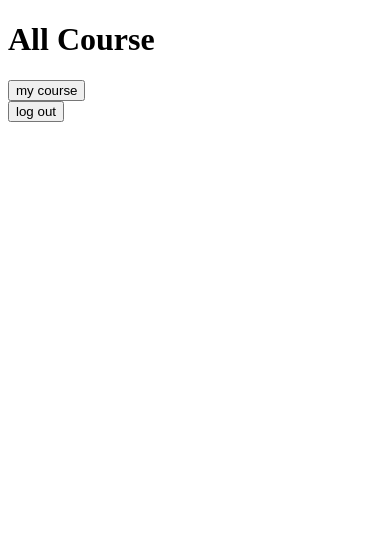
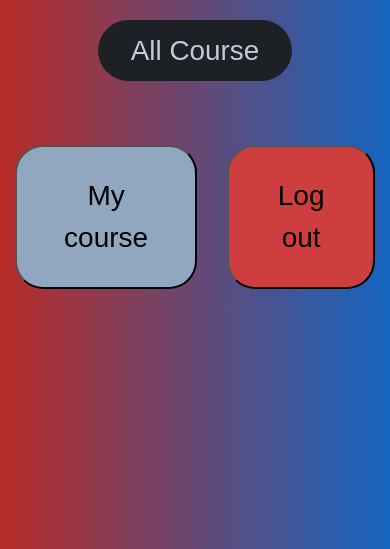
Before and after one commit to 6410685223/CN331-as2, a Django app: page /course/ in a window 390 px wide. Shown: the top 549 px of the page. Run offline with Django 4.2, Linux system fonts and the light colour scheme; data that the repository does not hold is empty.

Commit message:
complete font-end

```diff
--- a/register/course/models.py
+++ b/register/course/models.py
@@ -22,6 +22,8 @@ class Course(models.Model):
     def save(self,*args,**kwgrs):
         if (self.avilable_seat == 0):
             self.course_is_open = False
+        else:
+            self.course_is_open = True
         super().save(*args,**kwgrs)
 
 
--- /dev/null
+++ b/register/course/static/course/list.css
@@ -0,0 +1,122 @@
+body {
+    margin: 0;
+    padding: 0;
+    font-family: sans-serif;
+    background: linear-gradient(to right, #b92b27, #1565c0)
+}
+
+header{
+    display: flex;
+    flex-direction: row;
+    justify-content: center;
+    margin: 20px 0px;
+}
+
+header h1 {
+    text-align: center;
+    background-color: #1d2125;
+    width: 7em;
+    padding: 0.5em;
+    border-radius: 2em;
+    color: #c1ccd8;
+}
+
+main {
+    width: 100%;
+    display: flex;
+    flex-direction: column;
+    justify-content: flex-start;
+    align-items: center;
+}
+
+li {
+    display: flex;
+    flex-direction: column;
+    justify-content: flex-start;
+    padding-left: 2em ;
+    padding-top: 1em;
+    margin-bottom: 2em;
+    list-style: none;
+    background-color: #1d2125;
+    border-radius: 3em;
+    height: 15em;
+    width: 50em;
+}
+
+li p{
+    color: #c1ccd8;
+    font-size: 2em;
+    margin: 0;
+}
+
+.open{
+    background-color: #2a9c2f;
+    padding: 0.25em;
+    border-radius: 1em;
+    color: white;
+}
+
+.close{
+    background-color: #d32d2d;
+    padding: 0.25em;
+    border-radius: 1em;
+    color: white;
+}
+
+.csubmit{
+    border-radius: 1em;
+    border:1px solid #c1ccd8;
+    background-color: #1d2125;
+    color: #c1ccd8;
+    padding: 0.5em;
+    margin-top: 0.5em;
+    font-size: 1.25em;
+    width: 7em;
+    transition: 0.5s;
+}
+
+.csubmit:hover{
+    background-color: #c1ccd8;
+    color: #1d2125;
+}
+
+.csubmit:disabled{
+    background-color: #c1ccd8;
+    color: #1d2125;
+    width: 10em;
+}
+
+footer{
+    display: flex;
+    flex-direction: row;
+    justify-content: center;
+}
+
+footer form{
+    margin: 20px 15px;
+    font-size: 1.75em;
+}
+
+footer button{
+    padding: 1em;
+    border-radius: 1em;
+    transition: 0.5s;
+}
+
+.my-course{
+    background-color: #91a7c0;
+}
+
+.my-course:hover{
+    background-color: #245083;
+    color: white;
+}
+
+.logout{
+    background-color: #cf3e3e;
+}
+
+.logout:hover{
+    background-color: #971111;
+    color: white;
+}
--- a/register/course/templates/course/course_list.html
+++ b/register/course/templates/course/course_list.html
@@ -1,21 +1,29 @@
 {% extends 'course/layout.html' %}
+
+{% load static %}
 
 {% block title %}
     course list
 {% endblock %}
 
+{% block css%}
+    <link rel="stylesheet" href="{%static "course/list.css"%}">
+{% endblock %}
 
 {% block content %}
+<header>
+    <h1>All Course</h1>
+</header>
 
-    <h1>All Course</h1>
-
+<main>
+    <!-- <form method="post" action = "{% url 'add'%}" id="myForm"> -->
     <ul>
-    <!-- <form method="post" action = "{% url 'add'%}" id="myForm"> -->
         {% for course in courses %}
-
-    <li> {{ course.course_id }} {{ course.course_name }} {{ course.course_term }}/{{ course.course_year }}
-         <br> Seat Avilable : {{ course.avilable_seat }} Status:
+        <li>
+            <p>{{ course.course_id }} {{ course.course_name }} {{ course.course_term }}/{{ course.course_year }}
+            <br> Seat Avilable : {{ course.avilable_seat }}</p>
             {% if course.course_is_open %}
+                <p>Status : <span class="open"> Open </span></p>
                 <form method="post" action = "{% url 'add'%}" id="myForm">
                     {% csrf_token %}
                     <input type="hidden" name="course_name" value="{{ course.course_name }}">
@@ -23,30 +31,33 @@
                     <!-- <button type="submit" >submit</button> -->
                     {% if course.course_id in subject%}
                         {% csrf_token %}
-                <button type="submit" disabled>submit</button>
+                        <button class="csubmit" type="submit" disabled>Already Submit</button>
                     {% else %}
                         {% csrf_token %}
-                <button type="submit" >submit</button>
+                        <button class="csubmit" type="submit" >Submit</button>
                     {% endif %}
-
                  </form>
             {% else %}
-            Closed
+                <p>Status : <span class="close"> Close </span></p>
             {% endif %}
         </li>
 
     {% endfor %}
     </ul>
-    <form method="post" action = "{% url 'get_in_my_course'%}">
+
+</main>
+
+<footer>
+    <form  method="post" action = "{% url 'get_in_my_course'%}">
         {% csrf_token %}
         {{ form.as_p }}
-        <button type="submit" >my course</button>
+        <button class="my-course" type="submit" >My course</button>
     </form>
 
-    <form method="post" action = "{% url 'logout'%}">
+    <form  method="post" action = "{% url 'logout'%}">
         {% csrf_token %}
         {{ form.as_p }}
-        <button type="submit" >log out</button>
+        <button class="logout" type="submit">Log out</button>
     </form>
-
+</footer>
 {% endblock %}
--- a/register/course/templates/course/layout.html
+++ b/register/course/templates/course/layout.html
@@ -4,6 +4,10 @@
     <meta charset="UTF-8">
     <meta name="viewport" content="width=device-width, initial-scale=1.0">
     <title>{% block title %}{% endblock %}</title>
+    <link href="https://cdn.jsdelivr.net/npm/bootstrap@5.3.2/dist/css/bootstrap.min.css" rel="stylesheet" integrity="sha384-T3c6CoIi6uLrA9TneNEoa7RxnatzjcDSCmG1MXxSR1GAsXEV/Dwwykc2MPK8M2HN" crossorigin="anonymous">
+    <script src="https://cdn.jsdelivr.net/npm/bootstrap@5.3.2/dist/js/bootstrap.bundle.min.js" integrity="sha384-C6RzsynM9kWDrMNeT87bh95OGNyZPhcTNXj1NW7RuBCsyN/o0jlpcV8Qyq46cDfL" crossorigin="anonymous"></script>
+    {% block css%}{% endblock %}
+
 </head>
 <body>
     {% block content%}
--- a/register/course/views.py
+++ b/register/course/views.py
@@ -38,7 +38,9 @@ def add_to_DB(request):
         )
         student_instance.course.add(course.course_id)
         student_instance.save()
-
+        course = Course.objects.get(course_name=course_name)
+        course.avilable_seat -= 1
+        course.save()
         # Redirect to the course list page
         return redirect(reverse('add'))
 
@@ -53,7 +55,7 @@ def my_course(request):
     check = set()
     for i in class_of_students.objects.values_list('student_id','course'):
         if str(i[0]) == str(request.user):
-            check.add(i[1])
+            check.add(i[1] + " " + Course.objects.get(course_id=i[1]).course_name.upper())
     return render(request,'course/mycourse.html',
             {
                 'subject': check,
@@ -63,7 +65,10 @@ def my_course(request):
 
 def delete_subject(request):
     if request.method == 'POST':
-        class_of_students.objects.get(course=request.POST['course_id']).delete()
+        class_of_students.objects.get(course=request.POST['course_id'][:5]).delete()
+        course = Course.objects.get(course_id=request.POST['course_id'][:5])
+        course.avilable_seat += 1
+        course.save()
         return redirect(reverse('mycourse'))
     return redirect(reverse('mycourse'))
 
```
Also changed, not shown: register/course/static/course/mcourse.css (added, +94 -0 lines), register/course/templates/course/mycourse.html (+21 -5 lines), register/login/static/login/app.css (added, +72 -0 lines), register/login/templates/registration/layout.html (+8 -1 lines), register/login/templates/registration/login.html (+15 -6 lines), register/course/migrations/0002_alter_class_of_students_course.py (added), register/course/migrations/0003_alter_class_of_students_course.py (added). Lines whose indentation alone changed are shown as unchanged.
